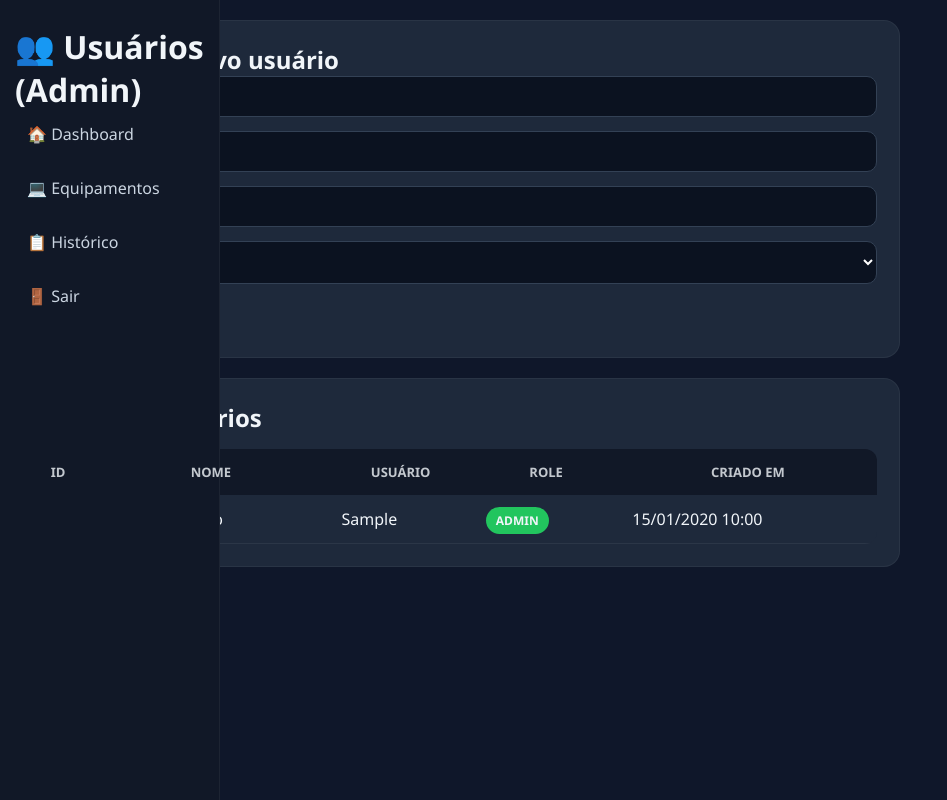
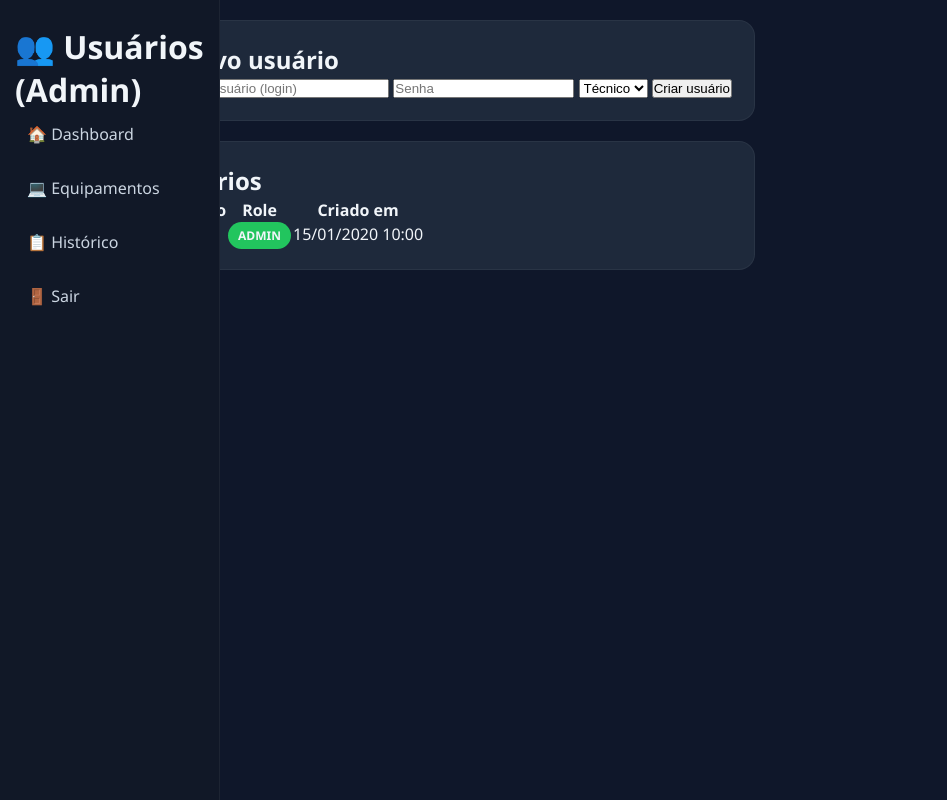
Before and after one commit to FidelMaluto/SIETI, a PHP site: page /usuarios.php in a window 1280 px wide. Shown: the whole page, without its empty margins (0-947 px from the left). Run offline with PHP 8.4, Linux system fonts and the light colour scheme; tables that the repository leaves empty hold one stand-in row (values such as "Sample post").

Commit message:
style: Mais melhorias no css

```diff
--- a/assets/style.css
+++ b/assets/style.css
@@ -1,11 +1,11 @@
-/* ================= RESET ================= */
+/*  RESET  */
 * {
   margin: 0;
   padding: 0;
   box-sizing: border-box;
 }
 
-/* ================= BODY ================= */
+/*  BODY  */
 body {
   font-family: 'Segoe UI', Arial, sans-serif;
   background: #0f172a;
@@ -14,7 +14,7 @@ body {
   min-height: 100vh;
 }
 
-/* ================= SIDEBAR ================= */
+/*  SIDEBAR  */
 .sidebar {
   width: 220px;
   background: #111827;
@@ -55,7 +55,7 @@ body {
   box-shadow: 0 5px 15px rgba(124, 92, 255, .3);
 }
 
-/* ================= MAIN ================= */
+/*  MAIN  */
 .main {
   margin-left: 220px;
   padding: 30px;
@@ -63,7 +63,7 @@ body {
   max-width: 1400px;
 }
 
-/* ================= TOPBAR ================= */
+/*  TOPBAR  */
 .topbar {
   display: flex;
   justify-content: space-between;
@@ -80,7 +80,7 @@ body {
   opacity: 0.8;
 }
 
-/* ================= CARDS ================= */
+/*  CARDS  */
 .card {
   margin: 20px 0;
   background: #1e293b;
@@ -95,14 +95,14 @@ body {
   box-shadow: 0 12px 30px rgba(0, 0, 0, .35);
 }
 
-/* ================= GRID ================= */
+/*  GRID  */
 .grid {
   display: grid;
   grid-template-columns: repeat(auto-fit, minmax(220px, 1fr));
   gap: 20px;
 }
 
-/* ================= STAT ================= */
+/*  STAT  */
 .stat-card {
   background: linear-gradient(135deg, #7c5cff, #5a3df0);
   padding: 20px;
@@ -119,100 +119,7 @@ body {
   opacity: .8;
 }
 
-/* ================= FORM ================= */
-.form-grid {
-  display: grid;
-  grid-template-columns: repeat(2, 1fr);
-  gap: 12px;
-}
-
-input,
-select,
-textarea {
-  width: 100%;
-  padding: 12px 14px;
-  margin-bottom: 14px;
-  border-radius: 10px;
-  border: 1px solid #334155;
-  background: #0b1220;
-  color: white;
-  transition: all 0.25s ease;
-}
-
-input::placeholder,
-textarea::placeholder {
-  color: #94a3b8;
-}
-
-input:focus,
-select:focus,
-textarea:focus {
-  outline: none;
-  border-color: #7c5cff;
-  box-shadow: 0 0 0 2px rgba(124, 92, 255, .25);
-}
-
-textarea {
-  min-height: 100px;
-  resize: vertical;
-}
-
-/* ================= BUTTON ================= */
-button {
-  padding: 11px 18px;
-  border-radius: 10px;
-  border: none;
-  background: linear-gradient(135deg, #7c5cff, #5a3df0);
-  color: white;
-  font-weight: 600;
-  cursor: pointer;
-  transition: all 0.25s ease;
-}
-
-button:hover {
-  transform: translateY(-1px);
-  box-shadow: 0 8px 20px rgba(124, 92, 255, .35);
-}
-
-/* ================= TABLE ================= */
-.table-container {
-  overflow-x: auto;
-}
-
-table {
-  width: 100%;
-  border-collapse: collapse;
-  margin-top: 15px;
-  background: #1e293b;
-  border-radius: 12px;
-  overflow: hidden;
-}
-
-thead {
-  background: #111827;
-}
-
-th {
-  padding: 14px;
-  font-size: 13px;
-  text-transform: uppercase;
-  opacity: .8;
-}
-
-td {
-  padding: 13px;
-  border-bottom: 1px solid rgba(255, 255, 255, 0.06);
-}
-
-tbody tr {
-  transition: 0.2s;
-}
-
-tbody tr:hover {
-  background: rgba(124, 92, 255, .08);
-}
-
-/* ================= BADGES ================= */
+/*  BADGES  */
 .badge {
   padding: 5px 10px;
   border-radius: 20px;
@@ -253,7 +160,7 @@ tbody tr:hover {
   background: #3b82f6;
 }
 
-/* ================= STATUS TEXT ================= */
+/*  STATUS TEXT  */
 .status-estoque {
   color: #22c55e;
   font-weight: bold;
@@ -274,7 +181,7 @@ tbody tr:hover {
   font-weight: bold;
 }
 
-/* ================= FILTER ================= */
+/*  FILTER  */
 .filter-form {
   display: flex;
   gap: 10px;
@@ -282,13 +189,7 @@ tbody tr:hover {
   align-items: center;
 }
 
-.filter-form input,
-.filter-form select {
-  flex: 1;
-  min-width: 180px;
-}
-
-/* ================= BUTTONS EXTRA ================= */
+/*  BUTTONS EXTRA  */
 .btn-add {
   background: #22c55e;
   padding: 10px 14px;
@@ -323,7 +224,7 @@ tbody tr:hover {
   background: #ef4444;
 }
 
-/* ================= LOGIN ================= */
+/*  LOGIN  */
 .login-body {
   background: linear-gradient(135deg, #0f172a, #1e293b);
   height: 100vh;
@@ -340,16 +241,7 @@ tbody tr:hover {
   text-align: center;
 }
 
-.input-group {
-  display: flex;
-  align-items: center;
-  background: #0b1220;
-  border-radius: 12px;
-  margin-bottom: 15px;
-  padding: 8px 12px;
-}
-
-/* ================= ALERT ================= */
+/*  ALERT  */
 .alert-error {
   background: rgba(239, 68, 68, .15);
   border: 1px solid #ef4444;
@@ -359,7 +251,7 @@ tbody tr:hover {
   color: #f87171;
 }
 
-/* ================= RESPONSIVO ================= */
+/*  RESPONSIVO  */
 @media (max-width: 900px) {
 
   .sidebar {
@@ -385,8 +277,4 @@ tbody tr:hover {
   .grid {
     grid-template-columns: 1fr;
   }
-
-  .form-grid {
-    grid-template-columns: 1fr;
-  }
 }
--- a/assets/style02.css
+++ b/assets/style02.css
@@ -8,7 +8,7 @@
 
     /* BODY */
     body {
-        background: #0f1f5f;
+        background: #0f172a;
         min-height: 100vh;
         display: flex;
         align-items: center;
--- a/equip_form.php
+++ b/equip_form.php
@@ -81,7 +81,7 @@ if ($_SERVER["REQUEST_METHOD"] === "POST") {
   }
 }
 ?>
-<!doctype html>
+<!DOCTYPE html>
 <html lang="pt-br">
 <head>
   <meta charset="utf-8">
```
